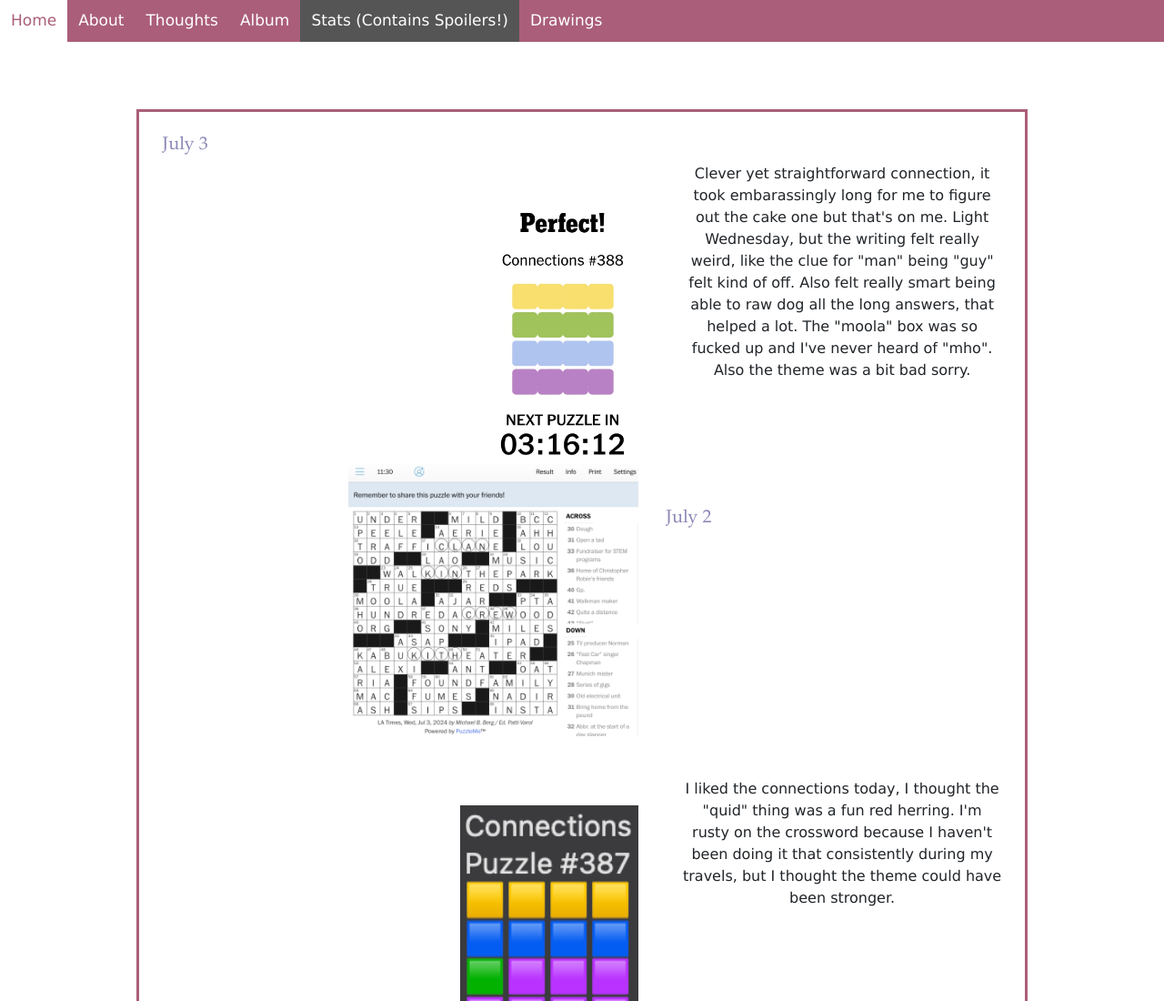
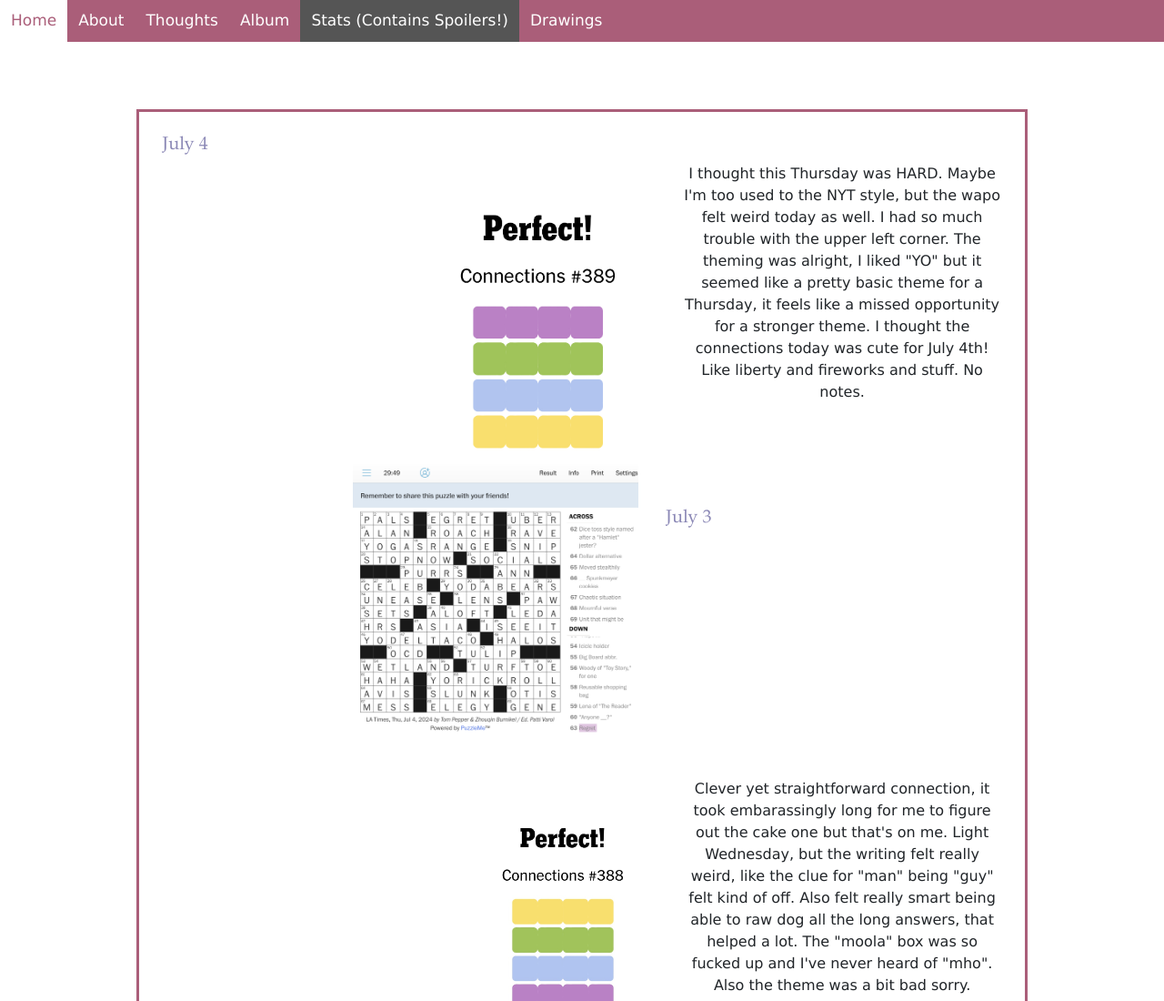
Before and after one commit to jamiesummer2024/jamiesummer2024.github.io, a plain HTML site: page stats.html in a window 1280 px wide. Shown: the top 1100 px of the page at 91% size. Drawn offline with nearby package versions, Linux system fonts and the light colour scheme.

Commit message:
Update stats.html

```diff
--- a/stats.html
+++ b/stats.html
@@ -26,6 +26,26 @@
 
 <body>
     <div class = 'box'>
+
+        <!-- beginning of row  -->
+        <h2>July 4</h2>
+        <div class = 'box-row'>
+            <div class = 'box-left-txt'>
+                <figure>
+                    <img src = "images/connections/jul4.png" alt = "connnections" class = 'box-img'>
+                    <img src = "images/wapo/jul4.png" alt = "wapo crossword" class = 'box-img'>
+                </figure>
+            </div>
+            <div class = 'box-right'>
+                <p>
+                    I thought this Thursday was HARD. Maybe I'm too used to the NYT style, but the wapo felt weird today as well. I had
+                    so much trouble with the upper left corner. The theming was alright, I liked  "YO" but it seemed like a pretty basic
+                    theme for a Thursday, it feels like a missed opportunity for a stronger theme.
+                    I thought the connections today was cute for July 4th! Like liberty and fireworks and stuff. No notes.
+                </p>
+            </div>
+        </div>
+        <!--end of row-->
 
         <!-- beginning of row  -->
         <h2>July 3</h2>
```
